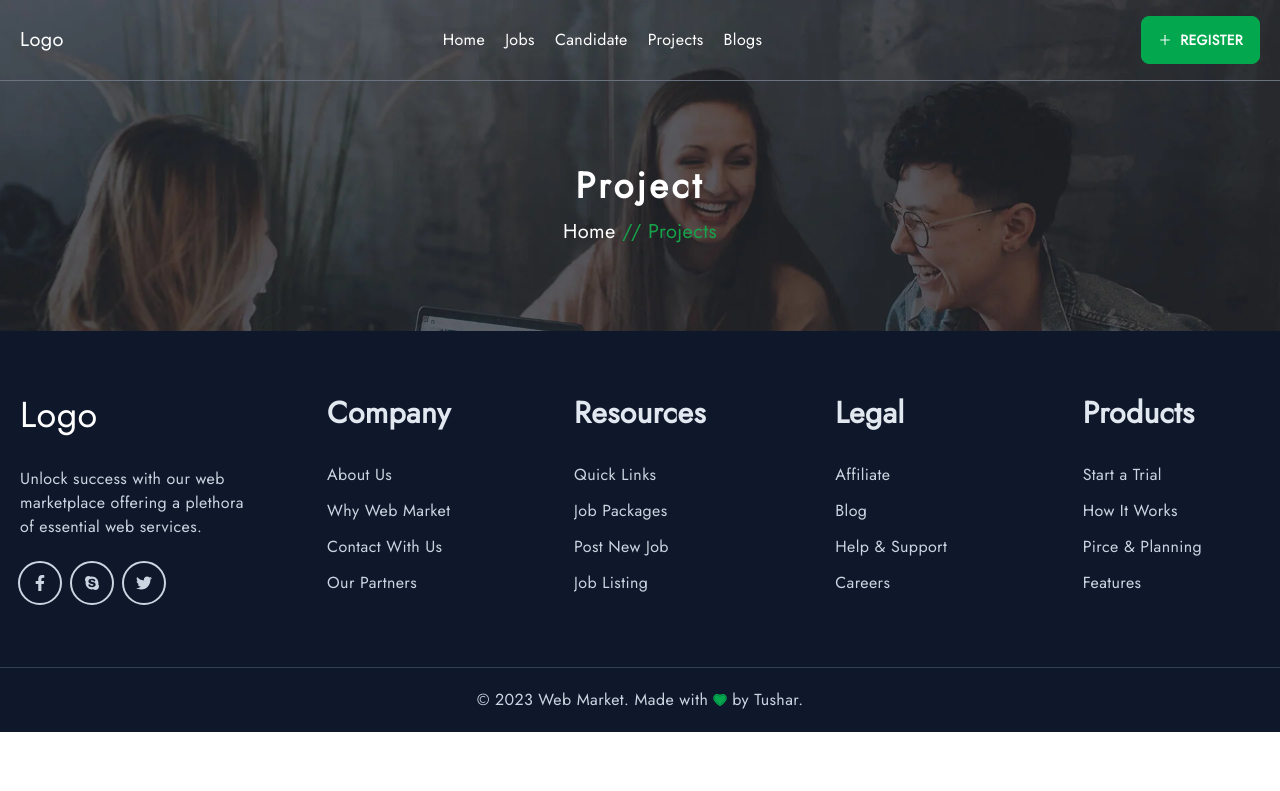
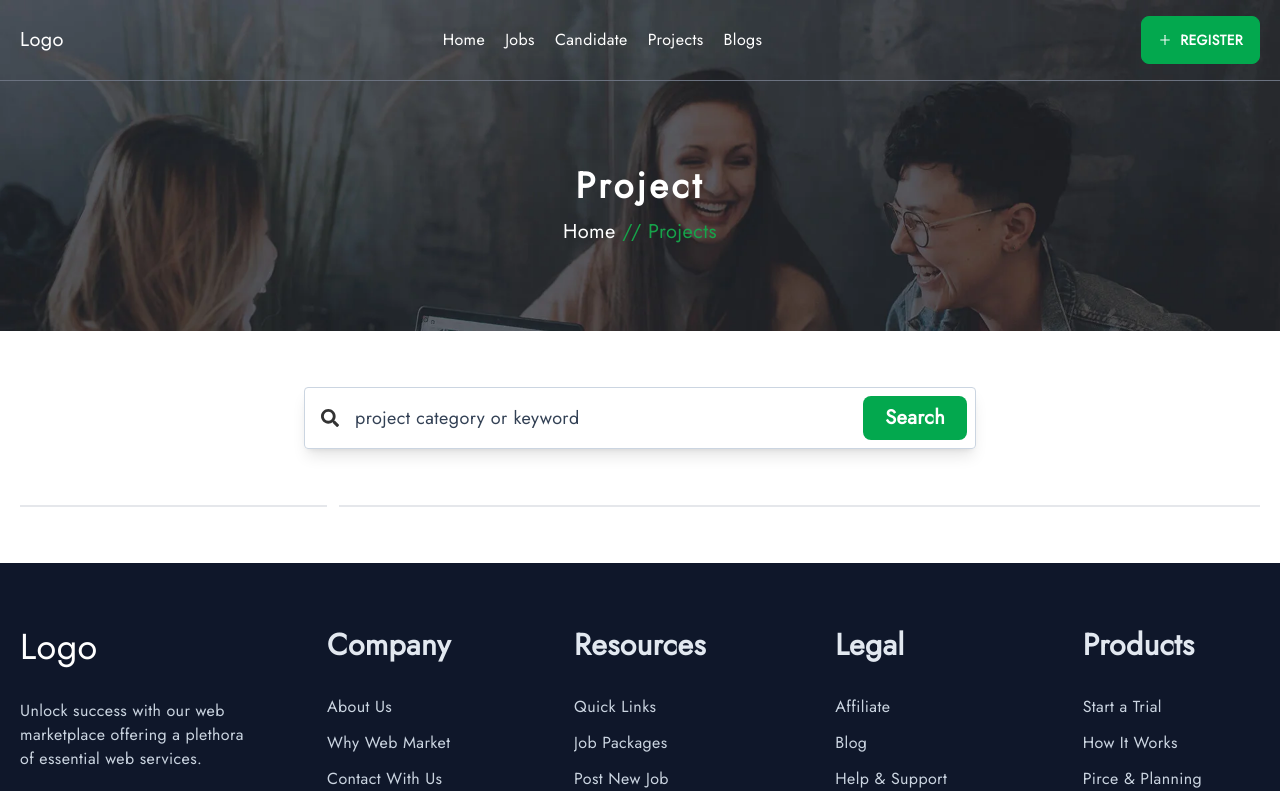
Before and after one commit to tusharshaha/web-market, a Next.js app in the folder frontend/: page /projects in a window 1280 px wide. Shown: the top 791 px of the page. Built offline with nearby package versions, Linux system fonts and the light colour scheme.

Commit message:
candidate details page

```diff
--- a/frontend/components/Job/SearchSection.tsx
+++ b/frontend/components/Job/SearchSection.tsx
@@ -5,11 +5,12 @@ import { MdLocationOn } from "react-icons/md";
 const SearchSection: React.FC = () => {
   return (
     <div className='max-w-3xl mx-auto md:shadow-lg md:border border-slate-300 rounded'>
-      <div className='flex flex-col md:flex-row items-center px-2 text-lg relative gap-3 md:gap-0'>
+      <div className='flex flex-col md:flex-row items-center px-2 text-lg gap-3 md:gap-0'>
         <div className='flex items-center w-full md:w-2/5 border md:border-none border-primary rounded-full p-2 md:p-0'>
           <span className='mx-2'><FaSearch /></span>
-          <input type="text" placeholder='Job title or Keyword' className='focus:outline-none text-gray-700 font-medium md:border-r-2 border-slate-500 px-2 placeholder:text-slate-700 w-full' />
+          <input type="text" placeholder='Job title or Keyword' className='focus:outline-none text-gray-700 font-medium px-2 placeholder:text-slate-700 w-full' />
         </div>
+        <div className="md:divider py-3 md:divider-horizontal hidden"></div>
         <div className='flex items-center w-full md:w-2/5 border md:border-none border-primary rounded-full p-2 md:p-0'>
           <span className='ml-2 text-2xl'><MdLocationOn /></span>
           <select className='focus:outline-none px-2 w-full' defaultValue=''>
@@ -21,7 +22,7 @@ const SearchSection: React.FC = () => {
             <option value="Florida">Florida</option>
           </select>
         </div>
-        <button className='hover:bg-green-700 trans bg-primary px-8 py-2 my-2 md:ml-8 text-white rounded-full md:rounded-lg text-xl font-bold w-full md:w-1/5'>Search</button>
+        <button className='hover:bg-green-700 trans bg-primary px-0 py-2 my-2 md:ml-8 text-white rounded-full md:rounded-lg text-xl font-bold w-full md:w-1/5'>Search</button>
       </div>
     </div>
   );
--- /dev/null
+++ b/frontend/components/Project/SearchSection.tsx
@@ -0,0 +1,16 @@
+import React from 'react';
+import { FaSearch } from 'react-icons/fa';
+
+const SearchSection: React.FC = () => {
+  return (
+    <div className='max-w-2xl md:shadow-lg md:border border-slate-300 rounded mx-auto flex flex-col md:flex-row items-center px-2 text-lg gap-2 md:gap-0'>
+      <div className='flex items-center w-full  border md:border-none border-primary rounded-full p-2 md:p-0'>
+        <span className='mx-2'><FaSearch /></span>
+        <input type="text" placeholder='project category or keyword' className='focus:outline-none text-gray-700 font-medium px-2 placeholder:text-slate-700 w-full' />
+      </div>
+      <button className='hover:bg-green-700 trans bg-primary px-0 py-2 my-2 md:ml-8 text-white rounded-full md:rounded-lg text-xl font-bold w-full md:w-1/5'>Search</button>
+    </div>
+  );
+};
+
+export default SearchSection;
--- /dev/null
+++ b/frontend/pages/candidate/[id].tsx
@@ -0,0 +1,16 @@
+import Layout from "@/components/Layout";
+import { NextPage } from "next";
+
+const Candidate: NextPage = () => {
+  return (
+    <Layout
+      title=""
+      keywords=""
+      description=""
+    >
+
+    </Layout>
+  );
+};
+
+export default Candidate;
--- a/frontend/pages/projects/index.tsx
+++ b/frontend/pages/projects/index.tsx
@@ -1,4 +1,5 @@
 import Layout from '@/components/Layout';
+import SearchSection from '@/components/Project/SearchSection';
 import { NextPage } from 'next';
 
 const Projects: NextPage = () => {
@@ -8,8 +9,19 @@ const Projects: NextPage = () => {
       keywords=''
       description=''
     >
+      <div className='cus-container my-14'>
+        <SearchSection />
+        <div className='flex gap-3 items-start mt-14'>
+          {/* project filter section  */}
+            <div className='w-1/4 border'>
+            </div>
+            {/* project list section  */}
+            <div className='w-3/4 border'>
 
-    </Layout>
+            </div>
+        </div>
+      </div>
+    </Layout >
   );
 };
 
```
